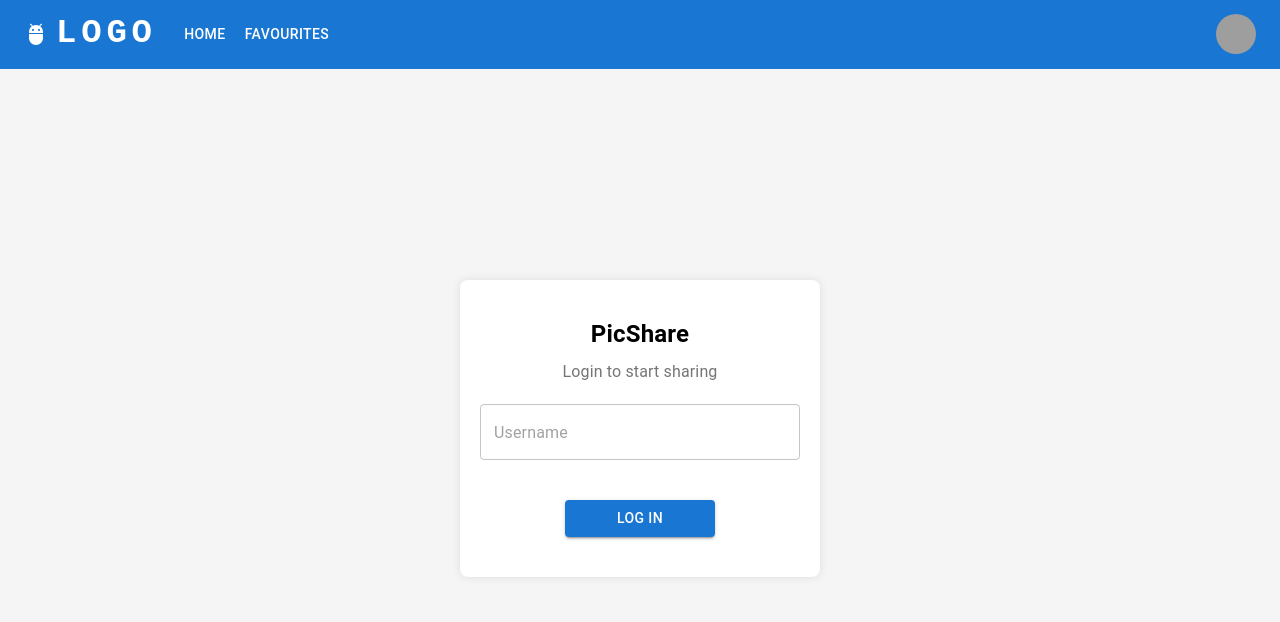
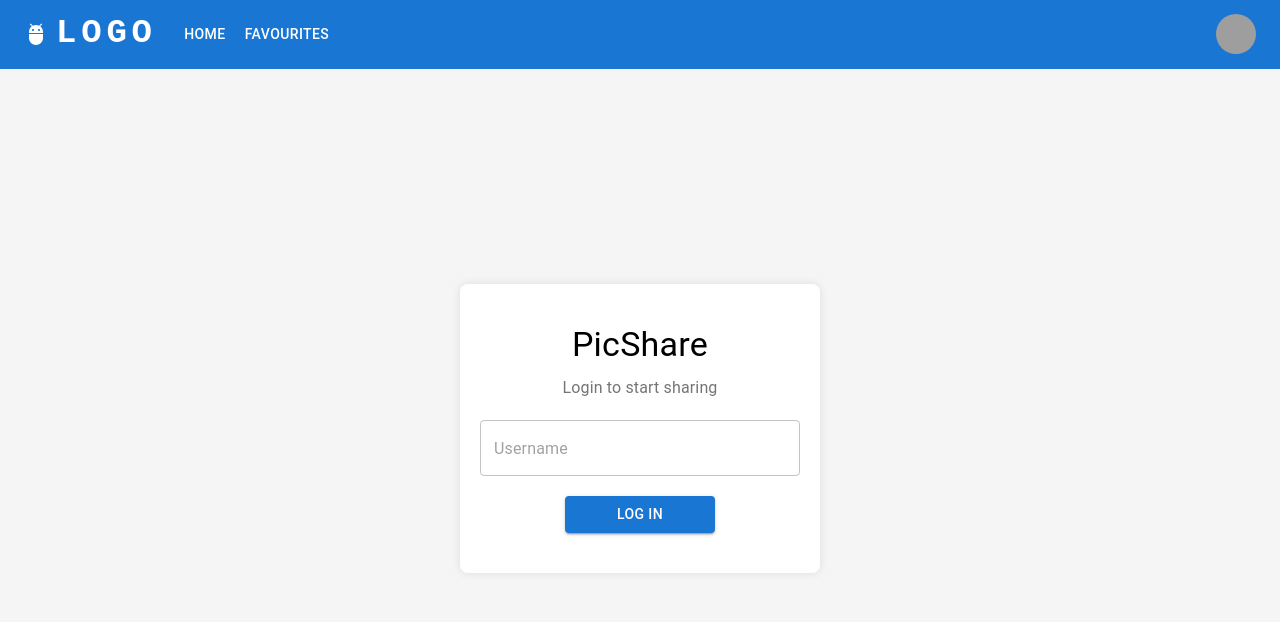
Before and after one commit to AhirwarTarun27/personal-project, a React (Create React App) app: page /login in a window 1280 px wide. Shown: the top 622 px of the page. Built offline with nearby package versions, Linux system fonts and the light colour scheme; grey boxes are pictures that could not be loaded.

Commit message:
edited login page

```diff
--- a/src/pages/login/Login.tsx
+++ b/src/pages/login/Login.tsx
@@ -1,50 +1,77 @@
 import React from 'react';
 import { Box, Button, TextField, Typography } from '@mui/material';
+import { makeStyles } from '@mui/styles';
 
-const Login: React.FC = () => {
-  return (
-    <Box
-      sx={{
+const useStyles = makeStyles({
+  root: {
     height: '90vh',
     display: 'flex',
     justifyContent: 'center',
     alignItems: 'center',
     backgroundColor: '#f5f5f5',
-      }}
-    >
-      <Box
-        sx={{
+  },
+  loginBox: {
     width: '320px',
     padding: '40px 20px',
     backgroundColor: '#fff',
     borderRadius: '8px',
     boxShadow: '0px 0px 10px rgba(0, 0, 0, 0.1)',
     textAlign: 'center',
-        }}
-      >
+  },
+  title: {
+    marginBottom: '10px',
+    fontWeight: 700,
+    fontSize: '24px',
+  },
+  subtitle: {
+    marginBottom: '20px',
+    color: '#757575',
+  },
+  textField: {
+    marginBottom: '20px',
+    width: '100%',
+  },
+  loginButton: {
+    width: '150px',
+    marginTop: '20px',
+  },
+});
+
+const Login: React.FC = () => {
+  const classes = useStyles();
+
+  const handleLogin = () => {
+    // Handle the login logic
+  };
+
+  return (
+    <Box className={classes.root}>
+      <Box className={classes.loginBox}>
         <Typography
+          style={{ marginBottom: 10 }}
           variant="h4"
-          sx={{ marginBottom: '10px', fontWeight: 700, fontSize: '24px' }}
+          className={classes.title}
         >
           PicShare
         </Typography>
         <Typography
+          marginBottom={'20px'}
           variant="body1"
-          sx={{ marginBottom: '20px', color: '#757575' }}
+          className={classes.subtitle}
         >
           Login to start sharing
         </Typography>
         <TextField
           variant="outlined"
           placeholder="Username"
-          fullWidth
-          sx={{ marginBottom: '20px' }}
+          className={classes.textField}
         />
         <Button
           variant="contained"
           color="primary"
-          sx={{ width: '150px', marginTop: '20px' }}
-          onClick={() => console.log('Login Clicked')}
+          className={classes.loginButton}
+          onClick={handleLogin}
+          style={{ marginTop: 20 }}
         >
           Log In
         </Button>
```
Lines whose indentation alone changed are shown as unchanged.
